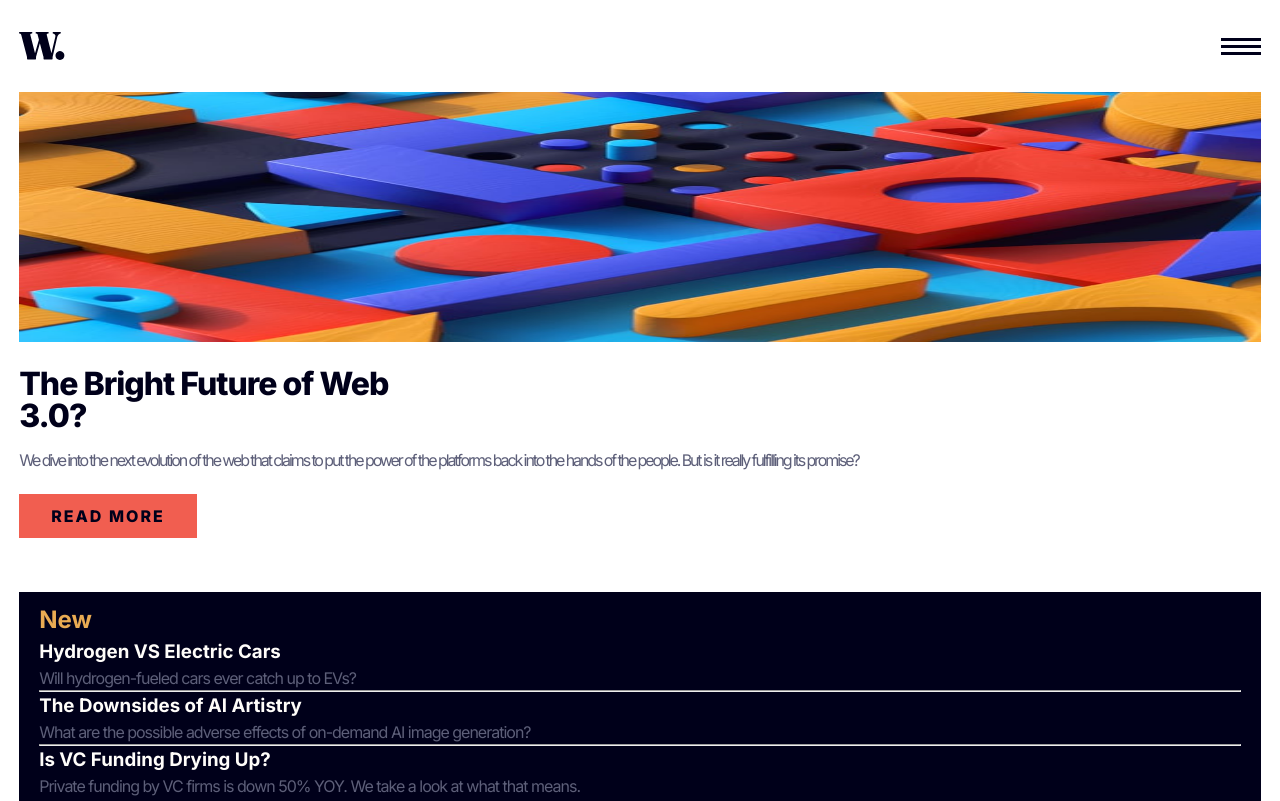
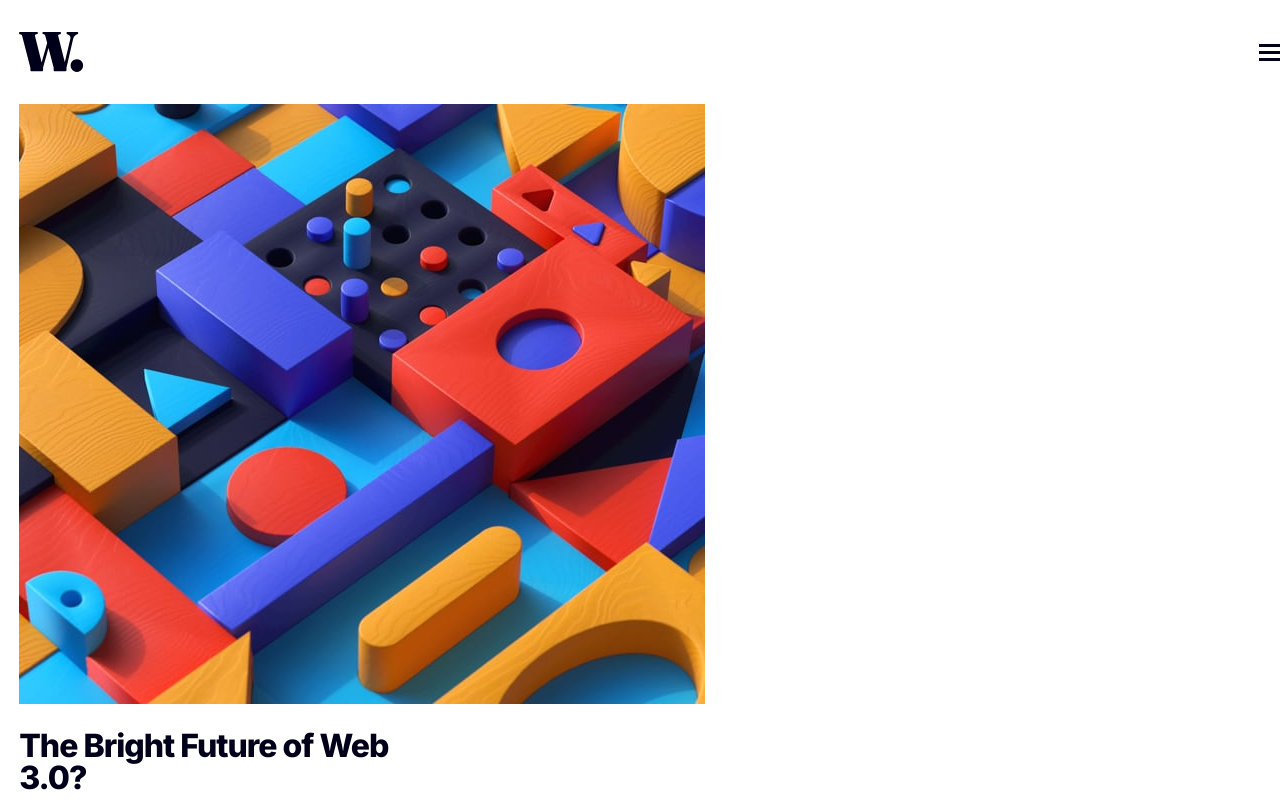
Before and after one commit to DcTomkid/web, a plain HTML site: page index.html in a window 1280 px wide. Shown: the top 801 px of the page. Drawn offline with Linux system fonts and the light colour scheme.

Commit message:
adding webkit for correction in the css

```diff
--- a/index.html
+++ b/index.html
@@ -25,7 +25,7 @@
 <header>
   <div class="main-header">
     <div>
-      <img src="./assets/images/logo.svg" alt="Header logo" width="70%">
+      <img src="./assets/images/logo.svg" alt="Header logo">
     </div>
     <div>
       <img src="./assets/images/icon-menu.svg" alt="#">
@@ -44,7 +44,7 @@
 <main>
   <section>
     <div class="section1">
-      <img src="./assets/images/image-web-3-mobile.jpg" alt="#" width="100%" height="250vh">
+      <img src="./assets/images/image-web-3-mobile.jpg" alt="#">
     </div>
     <div class="section1-heading">
       <h1>The Bright Future of Web <br>3.0?</h1>
--- a/style.css
+++ b/style.css
@@ -4,13 +4,28 @@
   padding: 0;
   box-sizing: border-box;
 }
+@viewport {
+  width: device-width;
+  zoom: 1;
+}
 body{
   background-color: #fff;
   margin: 2em 1.2em;
   font-family: "Inter", sans-serif;
+  width: 100%;
+  height: 100%;
+  overflow-x: hidden;
+}
+header, footer {
+  -webkit-backface-visibility: hidden;
+  display: block;
 }
 header{
   margin: 2em 0;
+}
+img {
+  max-width: 100%;
+  height: auto;
 }
 .main-header{
   display: flex;
```
